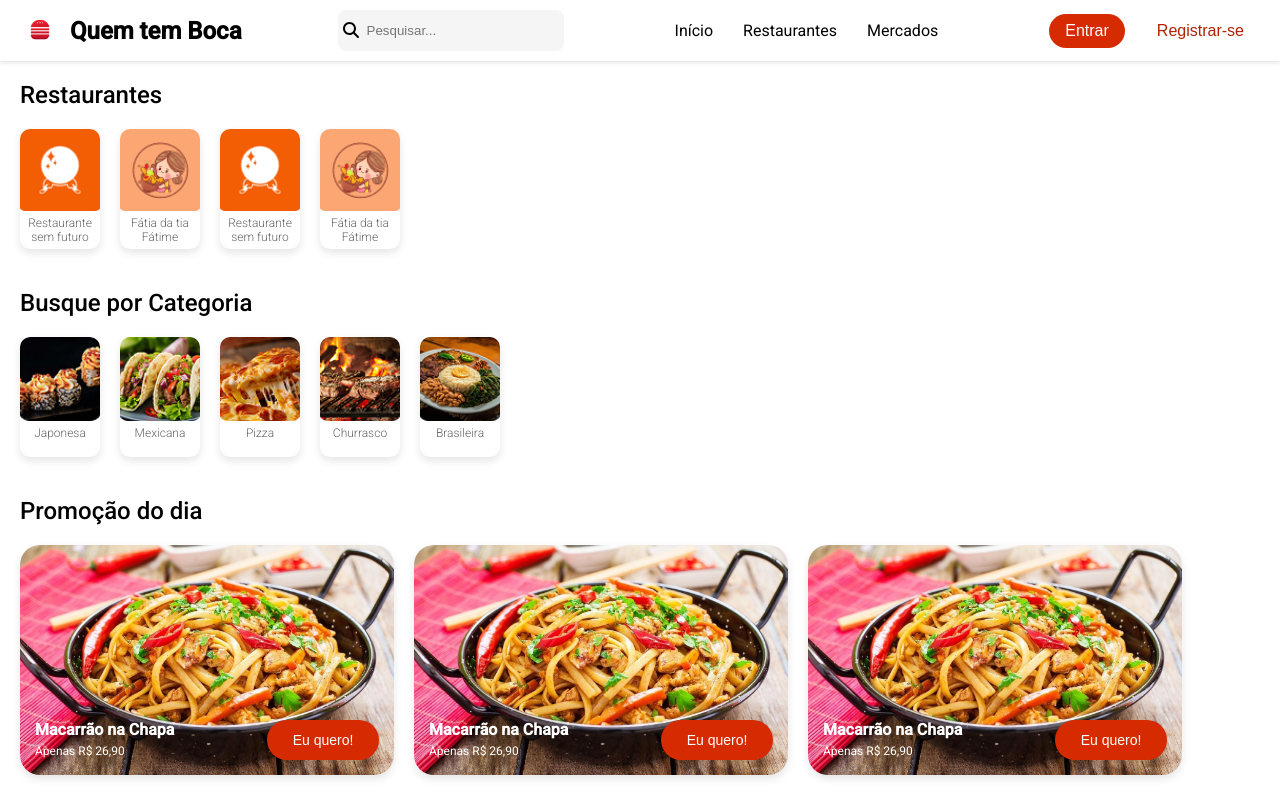
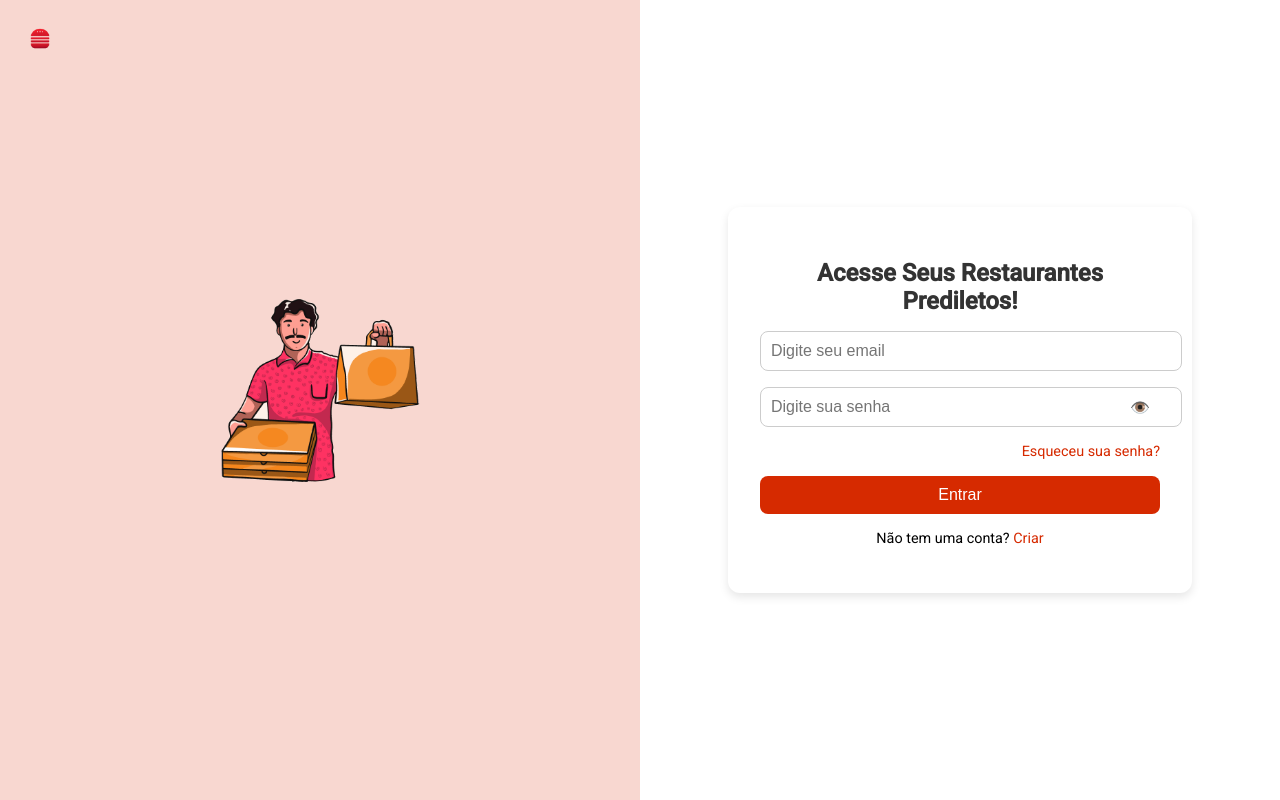
Before and after one commit to LuanLucasGon/teste-grao-front, an Angular app: page /login in a window 1280 px wide. Before the commit this address led to /. Shown: the top 800 px of the page. Built offline with nearby package versions, Linux system fonts and the light colour scheme.

Commit message:
feat: creating login page

```diff
--- a/src/app/app.component.html
+++ b/src/app/app.component.html
@@ -1,2 +1 @@
-<app-home></app-home>
 <router-outlet />
--- a/src/app/app.component.ts
+++ b/src/app/app.component.ts
@@ -1,10 +1,10 @@
 import { Component } from '@angular/core';
 import { RouterOutlet } from '@angular/router';
-import { HomeComponent } from './pages/home/home.component';
 
 @Component({
   selector: 'app-root',
-  imports: [RouterOutlet, HomeComponent],
+  standalone: true,
+  imports: [RouterOutlet],
   templateUrl: './app.component.html',
   styleUrl: './app.component.scss'
 })
--- a/src/app/app.routes.ts
+++ b/src/app/app.routes.ts
@@ -1,3 +1,9 @@
 import { Routes } from '@angular/router';
+import { LoginComponent } from './pages/login/login.component';
+import { HomeComponent } from './pages/home/home.component';
 
-export const routes: Routes = [];
+export const routes: Routes = [
+  {path: 'home', component: HomeComponent},
+  {path: 'login', component: LoginComponent},
+  {path: '', redirectTo: '/home', pathMatch: 'full'}
+];
--- a/src/app/components/header/header.component.html
+++ b/src/app/components/header/header.component.html
@@ -1,6 +1,6 @@
 <header class="header">
   <div class="logo">
-    <a routerLink="/">
+    <a routerLink="/home">
       <img src="assets/images/logo.png" alt="Logo" />
       <span>Quem tem Boca</span>
     </a>
@@ -18,7 +18,6 @@
   </nav>
 
   <div class="buttons-container">
-    <button class="btn-login">Entrar</button>
-    <button class="btn-register">Registrar-se</button>
+    <button class="btn-login" (click)="goToLogin()">Entrar</button>
   </div>
 </header>
--- a/src/app/components/header/header.component.ts
+++ b/src/app/components/header/header.component.ts
@@ -1,6 +1,6 @@
 import { CommonModule } from '@angular/common';
 import { Component, Input } from '@angular/core';
-import { RouterModule } from '@angular/router';
+import { Router, RouterModule } from '@angular/router';
 import { FontAwesomeModule } from '@fortawesome/angular-fontawesome';
 import { faSearch } from '@fortawesome/free-solid-svg-icons';
 import { FormsModule } from '@angular/forms';
@@ -17,9 +17,15 @@ export class HeaderComponent {
   @Input() logoPath: string = 'assets/images/logo.png';
   @Input() siteName: string = 'Quem tem boca';
 
+  constructor(private router: Router) {}
+
   searchQuery: string = '';
 
   onSearch(): void {
     console.log('Pesquisando por:', this.searchQuery);
   }
+
+  goToLogin(): void {
+    this.router.navigate(['/login']);
+  }
 }
--- /dev/null
+++ b/src/app/pages/login/login.component.html
@@ -0,0 +1,39 @@
+<main>
+  <div class="login-container">
+    <div class="login-left">
+      <div class="logo">
+        <a routerLink="/home">
+          <img src="assets/images/logo.png" alt="Logo" />
+        </a>
+      </div>
+      <img src="assets/images/delivery.png" alt="Entregador">
+    </div>
+
+    <div class="login-right">
+      <div class="login-box">
+        <h2>Acesse Seus Restaurantes Prediletos!</h2>
+
+        <form (ngSubmit)="onSubmit()">
+          <div class="input-group">
+            <input type="email" placeholder="Digite seu email" [(ngModel)]="email" name="email" required>
+          </div>
+
+          <div class="input-group password-group">
+            <input [type]="showPassword ? 'text' : 'password'" placeholder="Digite sua senha" [(ngModel)]="password" name="password" required>
+            <span class="toggle-password" (click)="togglePasswordVisibility()">
+              👁️
+            </span>
+          </div>
+
+          <div class="forgot-password">
+            <a href="#">Esqueceu sua senha?</a>
+          </div>
+
+          <button type="submit" class="login-button">Entrar</button>
+        </form>
+
+        <p class="signup-text">Não tem uma conta? <a href="a">Criar</a></p>
+      </div>
+    </div>
+  </div>
+</main>
--- /dev/null
+++ b/src/app/pages/login/login.component.scss
@@ -0,0 +1,151 @@
+.login-container {
+  display: flex;
+  height: 100vh;
+  align-items: center;
+  justify-content: center;
+  background-color: #fff;
+
+  .login-left {
+    flex: 1;
+    background: #f8d7d0;
+    display: flex;
+    align-items: center;
+    justify-content: center;
+    height: 100%;
+    position: relative;
+
+    .logo {
+      position: absolute;
+      top: 20px;
+      left: 20px;
+      display: flex;
+      flex-direction: column;
+      justify-content: flex-start;
+      cursor: pointer;
+
+      a {
+        text-decoration: none;
+        display: flex;
+        align-items: center;
+      }
+
+      img {
+        width: 40px;
+        height: 40px;
+        margin-right: 10px;
+      }
+    }
+
+    img {
+      width: 60%;
+      max-width: 300px;
+    }
+  }
+
+  .login-right {
+    flex: 1;
+    display: flex;
+    align-items: center;
+    justify-content: center;
+
+    .login-box {
+      background: #fff;
+      padding: 2rem;
+      border-radius: 12px;
+      box-shadow: 0px 4px 10px rgba(0, 0, 0, 0.1);
+      text-align: center;
+      width: 100%;
+      max-width: 400px;
+
+      h2 {
+        margin-bottom: 1rem;
+        font-size: 1.5rem;
+        color: #333;
+      }
+
+      .input-group {
+        position: relative;
+        margin-bottom: 1rem;
+
+        input {
+          width: 100%;
+          padding: 10px;
+          border: 1px solid #ccc;
+          border-radius: 8px;
+          font-size: 1rem;
+        }
+      }
+
+      .password-group {
+        position: relative;
+
+        .toggle-password {
+          position: absolute;
+          right: 10px;
+          top: 50%;
+          transform: translateY(-50%);
+          cursor: pointer;
+        }
+      }
+
+      .forgot-password {
+        text-align: right;
+        font-size: 0.9rem;
+        margin-bottom: 1rem;
+
+        a {
+          text-decoration: none;
+          color: #d62a00;
+        }
+      }
+
+      .login-button {
+        background-color: #d62a00;
+        color: white;
+        width: 100%;
+        padding: 10px;
+        border: none;
+        border-radius: 8px;
+        font-size: 1rem;
+        cursor: pointer;
+        transition: background 0.3s;
+
+        &:hover {
+          background: #b22200;
+        }
+      }
+
+      .divider {
+        margin: 1rem 0;
+        font-size: 0.9rem;
+        color: #777;
+      }
+
+      .social-login {
+        display: flex;
+        justify-content: center;
+        gap: 10px;
+
+        .social-btn {
+          border: none;
+          background: none;
+          cursor: pointer;
+
+          img {
+            width: 30px;
+          }
+        }
+      }
+
+      .signup-text {
+        margin-top: 1rem;
+        font-size: 0.9rem;
+
+        a {
+          color: #d62a00;
+          text-decoration: none;
+        }
+      }
+    }
+  }
+}
--- /dev/null
+++ b/src/app/pages/login/login.component.ts
@@ -0,0 +1,26 @@
+import { CommonModule } from '@angular/common';
+import { Component } from '@angular/core';
+import { FormsModule } from '@angular/forms';
+import { RouterModule } from '@angular/router';
+
+@Component({
+  selector: 'app-login',
+  standalone: true,
+  imports: [CommonModule, FormsModule, RouterModule],
+  templateUrl: './login.component.html',
+  styleUrl: './login.component.scss'
+})
+export class LoginComponent {
+  email: string = '';
+  password: string = '';
+  showPassword: boolean = false;
+
+  togglePasswordVisibility() {
+    this.showPassword = !this.showPassword;
+  }
+
+  onSubmit() {
+    console.log('Email:', this.email);
+    console.log('Password:', this.password);
+  }
+}
```
Also changed, not shown: src/assets/images/delivery.png (added), 1 other file (tests, documents, lock files or other folders).
